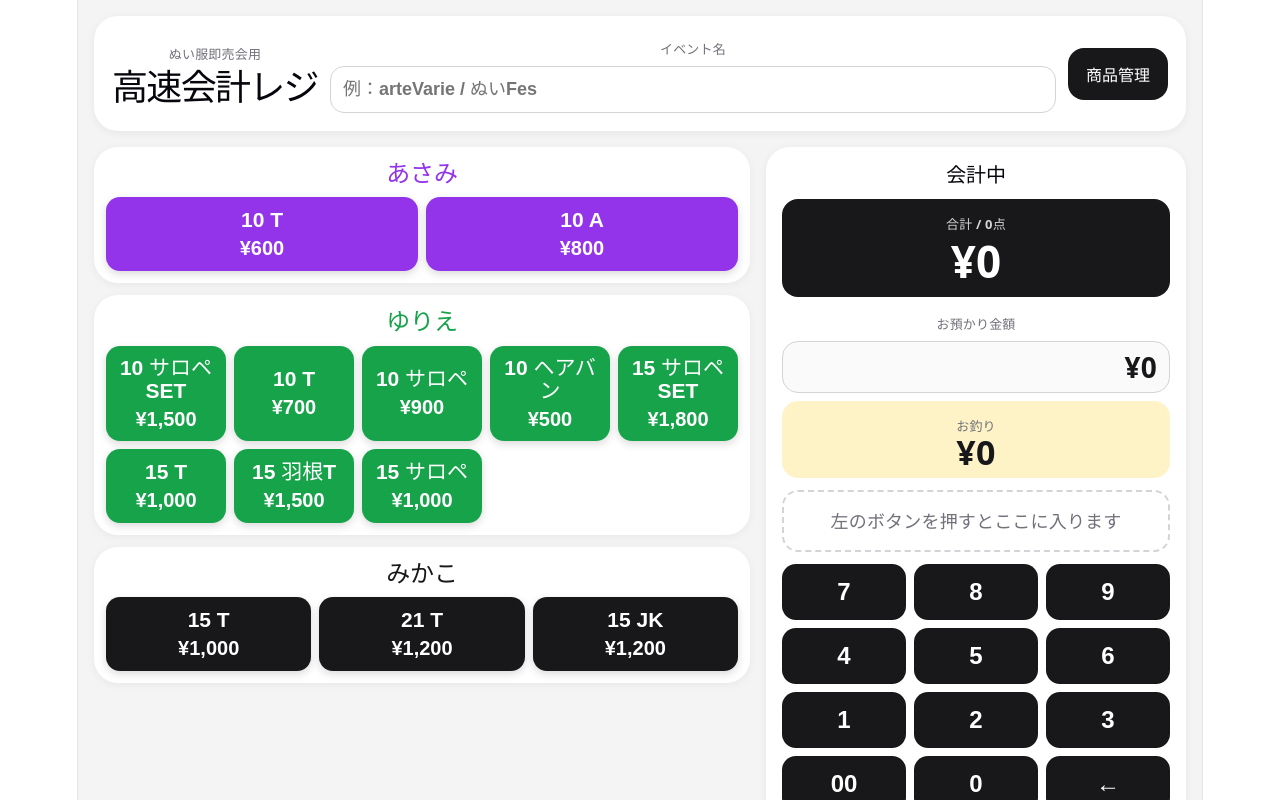
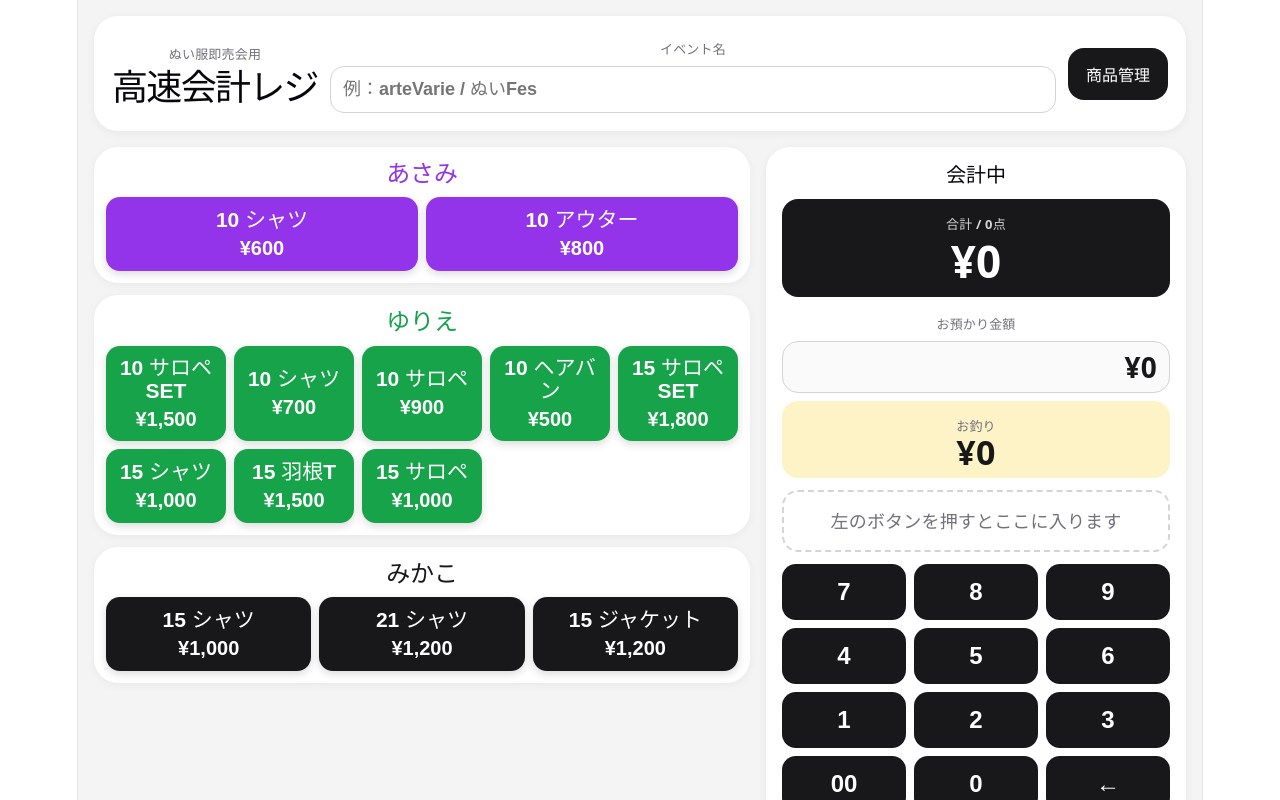
Before and after one commit to mettremishiro-png/nui-register, a React (Vite) app: page / in a window 1280 px wide. Shown: the top 800 px of the page. Built offline with nearby package versions, Linux system fonts and the light colour scheme.

Commit message:
update register ui

```diff
--- a/src/App.jsx
+++ b/src/App.jsx
@@ -33,14 +33,14 @@ const defaultCreatorItems = {
 const yen = (num) => `¥${Number(num || 0).toLocaleString()}`;
 
 const shortCategory = (category) => {
-  if (category === "Tシャツ") return "T";
-  if (category === "アウター") return "A";
+  if (category === "Tシャツ") return "シャツ";
+  if (category === "アウター") return "アウター";
   if (category === "トップス") return "TOP";
   if (category === "サロペットセット") return "サロペSET";
   if (category === "サロペット") return "サロペ";
   if (category === "羽根つきTシャツ") return "羽根T";
   if (category === "ヘアバンド") return "ヘアバン";
-  if (category === "ジャケット") return "JK";
+  if (category === "ジャケット") return "ジャケット";
   if (category === "小物") return "小物";
   if (category === "その他") return "他";
   return category;
```
